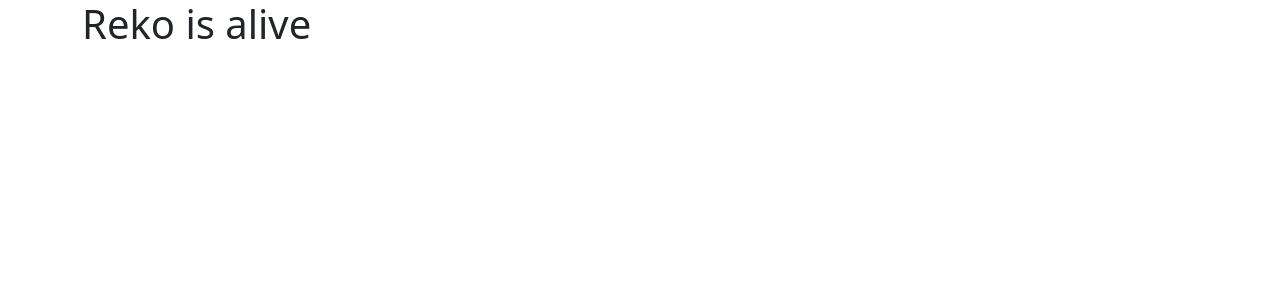
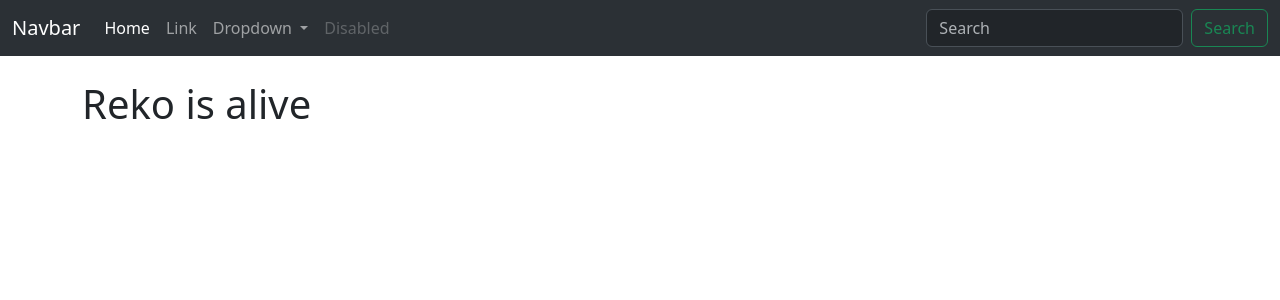
Before and after one commit to MrDaPoyo/reko, a Django app: page / in a window 1280 px wide. Shown: the top 300 px of the page. Run offline with Django 5.2, Linux system fonts and the light colour scheme.

Commit message:
Added a dark navbar

```diff
--- a/reko/social/reko/templates/base.html
+++ b/reko/social/reko/templates/base.html
@@ -10,6 +10,9 @@
 </head>
 
 <body>
+
+    {% include 'navbar.html' %}
+    <br>
 
     <div class="container">
 
--- a/reko/social/reko/templates/navbar.html
+++ b/reko/social/reko/templates/navbar.html
@@ -1,11 +1,11 @@
-<nav class="navbar navbar-expand-lg bg-body-tertiary">
+<nav class="navbar navbar-expand-lg bg-body-tertiary" data-bs-theme="dark">
     <div class="container-fluid">
       <a class="navbar-brand" href="#">Navbar</a>
       <button class="navbar-toggler" type="button" data-bs-toggle="collapse" data-bs-target="#navbarSupportedContent" aria-controls="navbarSupportedContent" aria-expanded="false" aria-label="Toggle navigation">
         <span class="navbar-toggler-icon"></span>
       </button>
       <div class="collapse navbar-collapse" id="navbarSupportedContent">
-        <ul class="navbar-nav me-auto mb-2 mb-lg-0">
+        <ul class="navbar-nav me-auto mb-2 mb-lg-0 ">
           <li class="nav-item">
             <a class="nav-link active" aria-current="page" href="#">Home</a>
           </li>
```
